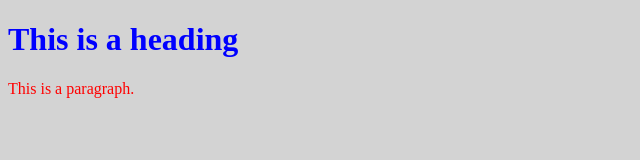
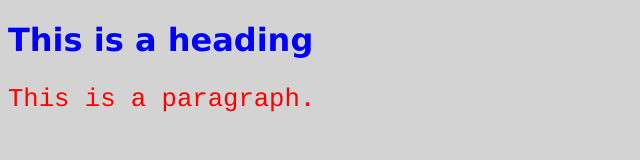
Before and after one commit to talalUcef/HTML_Samples, a plain HTML site: page pages/styles.html in a window 1280 px wide. Shown: the whole page, without its empty margins (0-640 px from the left). Drawn offline with Linux system fonts and the light colour scheme.

Commit message:
update style page

```diff
--- a/pages/styles.html
+++ b/pages/styles.html
@@ -6,8 +6,8 @@
 </head>
 <body style="background-color:lightgrey">
 
-<h1 style="color:blue">This is a heading</h1>
-<p style="color:red">This is a paragraph.</p>
+<h1 style="color:blue;font-family:verdana;ont-size:300%">This is a heading</h1>
+<p style="color:red;font-family:courier;font-size:160%">This is a paragraph.</p>
 
 </body>
 </html>
```
